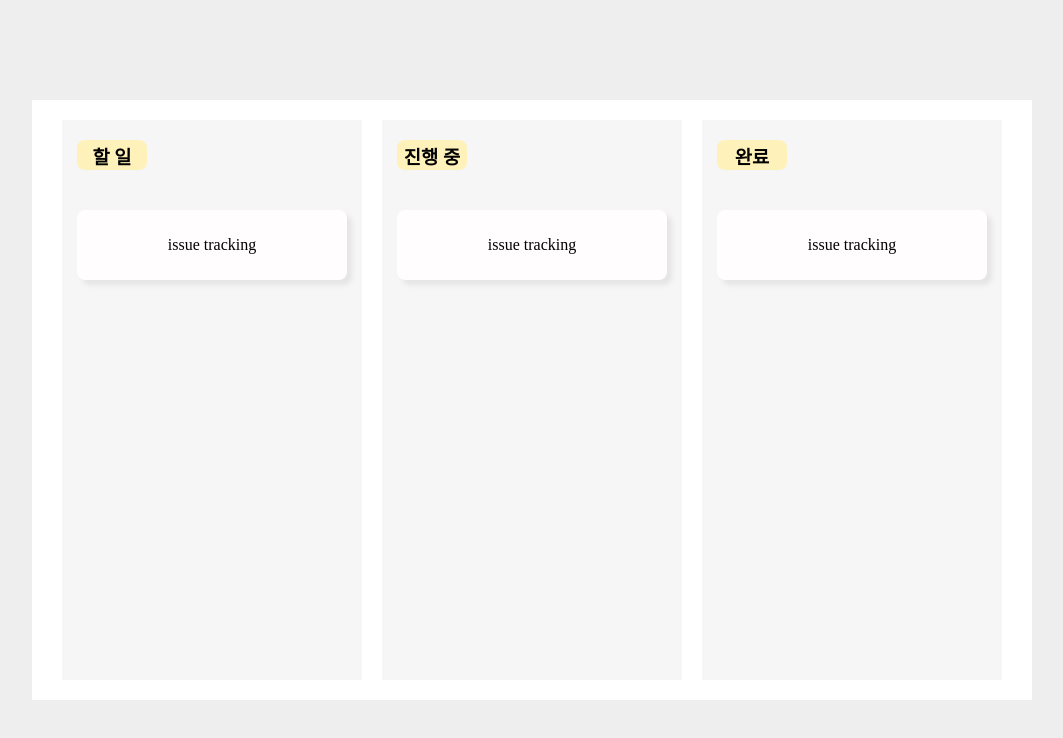
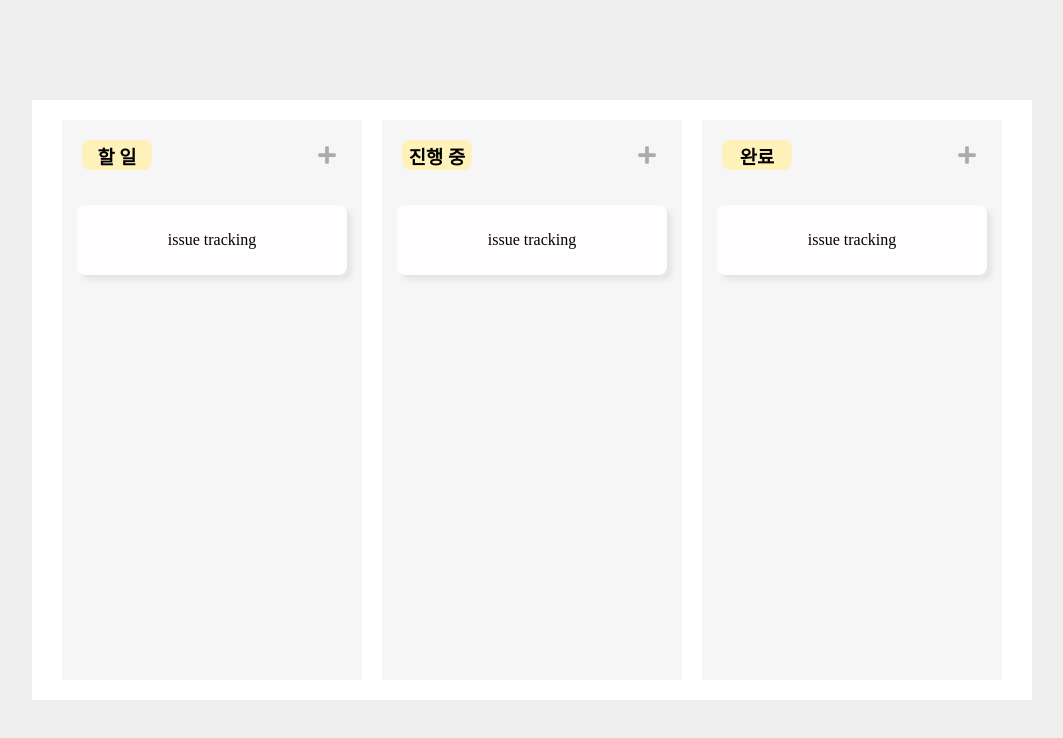
Before and after one commit to ShinjungOh/wanted-pre-onboarding-issue-tracking, a React (Create React App) app: page / in a window 1280 px wide. Shown: the top 738 px of the page, without its empty margins (108-1171 px from the left). Built offline with nearby package versions, Linux system fonts and the light colour scheme.

Commit message:
feat: issue 작성 모달 UI 구현

```diff
--- a/package.json
+++ b/package.json
@@ -16,6 +16,7 @@
     "axios": "^1.0.0",
     "react": "^18.2.0",
     "react-dom": "^18.2.0",
+    "react-icons": "^4.7.1",
     "react-router": "^6.6.1",
     "react-router-dom": "^6.6.1",
     "react-scripts": "5.0.1",
--- /dev/null
+++ b/src/lib/dummydata/managerData.ts
@@ -0,0 +1 @@
+export const manager = ['김OO', '이OO', '박OO', '최OO'];
--- /dev/null
+++ b/src/ui/components/issueTracking/IssueCreate.tsx
@@ -0,0 +1,118 @@
+import React from 'react';
+import styled, { css } from 'styled-components';
+import { AiOutlineClose } from 'react-icons/ai';
+
+interface Props {
+  isOpen: boolean;
+  isModalOpen: () => void;
+  issueStateData: string[];
+  selectedState: string;
+  handleChangeSelect: any;
+}
+
+const IssueCreate = ({ isOpen, isModalOpen, selectedState, handleChangeSelect, issueStateData }: Props) => {
+  return (
+    <Container isOpen={isOpen}>
+      {isOpen ? (
+        <InputContainer>
+          <CloseBox onClick={isModalOpen}>
+            <AiOutlineClose color="#cdcdcd" />
+          </CloseBox>
+          <SelectState onChange={handleChangeSelect} value={selectedState}>
+            {issueStateData.map((item: any) => (
+              <option value={item} key={item}>
+                {item}
+              </option>
+            ))}
+          </SelectState>
+          <Input type="text" placeholder="담당자를 입력하세요." />
+          <Input type="text" placeholder="제목을 입력하세요." />
+          <Textarea placeholder="내용을 입력하세요." />
+          <Input type="datetime-local" />
+          <Button>등록하기</Button>
+        </InputContainer>
+      ) : null}
+    </Container>
+  );
+};
+
+export default IssueCreate;
+
+const Container = styled.div<{ isOpen: boolean }>`
+  display: flex;
+  width: 1000px;
+  height: 600px;
+  flex-direction: column;
+  justify-content: center;
+  align-items: center;
+  position: absolute;
+  top: 50%;
+  left: 50%;
+  transform: translate(-50%, -50%);
+  background-color: rgba(56, 56, 56, 0.6);
+  z-index: 10;
+
+  ${(props) =>
+    !props.isOpen &&
+    css`
+      display: none;
+    `};
+`;
+
+const CloseBox = styled.div`
+  width: 30px;
+  height: 30px;
+  display: flex;
+  flex-direction: column;
+  justify-content: center;
+  align-items: center;
+  font-size: 25px;
+  font-weight: 600;
+  position: absolute;
+  top: 4%;
+  right: 3%;
+  cursor: pointer;
+`;
+
+const InputContainer = styled.div`
+  width: 500px;
+  height: 380px;
+  display: flex;
+  flex-direction: column;
+  justify-content: center;
+  align-items: center;
+  background-color: white;
+  border-radius: 8px;
+`;
+
+const SelectState = styled.select`
+  margin-top: 10px;
+  width: 360px;
+`;
+
+const Input = styled.input`
+  margin-top: 10px;
+  width: 360px;
+  padding: 2px 5px;
+`;
+
+const Textarea = styled.textarea`
+  width: 360px;
+  height: 130px;
+  margin-top: 10px;
+  padding: 2px 5px;
+  resize: none;
+`;
+
+const Button = styled.button`
+  margin-top: 10px;
+  width: 360px;
+  height: 30px;
+  background-color: #5d90fc;
+  color: #ffffff;
+  font-weight: 600;
+  font-size: 17px;
+  border-radius: 8px;
+  border: none;
+  cursor: pointer;
+`;
--- a/src/ui/components/issueTracking/IssueItem.tsx
+++ b/src/ui/components/issueTracking/IssueItem.tsx
@@ -1,18 +1,48 @@
-import React from 'react';
+import React, { useState } from 'react';
 import styled from 'styled-components';
+import { FaPlus } from 'react-icons/fa';
+import IssueCreate from './IssueCreate';
 
 interface IssueItemProps {
   issueState: string;
+  issueStateData: string[];
 }
 
-const IssueItem = ({ issueState }: IssueItemProps) => (
+const IssueItem = ({ issueState, issueStateData }: IssueItemProps) => {
+  const [isOpen, setIsOpen] = useState(false);
+  const [selected, setSelected] = useState('김OO');
+
+  const isCreateModalOpen = () => {
+    setIsOpen((prev) => !prev);
+  };
+
+  const handleChangeSelect = (e: any) => {
+    setSelected(e.target.value);
+  };
+
+  return (
     <Container>
+      <Header>
         <Title>{issueState}</Title>
+        <PlusBox onClick={isCreateModalOpen}>
+          <FaPlus />
+        </PlusBox>
+      </Header>
       <IssueContainer>
         <Issue>issue tracking</Issue>
       </IssueContainer>
+      {isOpen && (
+        <IssueCreate
+          isOpen={isOpen}
+          isModalOpen={isCreateModalOpen}
+          issueStateData={issueStateData}
+          selectedState={selected}
+          handleChangeSelect={handleChangeSelect}
+        />
+      )}
     </Container>
   );
+};
 
 export default IssueItem;
 
@@ -20,6 +50,17 @@
   width: 300px;
   height: 560px;
   background-color: #f6f6f6;
+`;
+
+const Header = styled.div`
+  width: 270px;
+  height: 30px;
+  display: flex;
+  flex-direction: row;
+  justify-content: space-between;
+  align-items: center;
+  padding: 5px;
+  margin: 20px 10px 20px 15px;
 `;
 
 const Title = styled.h3`
@@ -32,7 +73,18 @@
   background-color: #fff1ba;
   border-radius: 8px;
   padding: 5px;
-  margin: 20px 10px 25px 15px;
+`;
+
+const PlusBox = styled.div`
+  width: 30px;
+  height: 30px;
+  display: flex;
+  flex-direction: row;
+  justify-content: center;
+  align-items: center;
+  font-size: 20px;
+  color: #ababab;
+  cursor: pointer;
 `;
 
 const IssueContainer = styled.div`
--- a/src/ui/pages/IssueTrackingPage.tsx
+++ b/src/ui/pages/IssueTrackingPage.tsx
@@ -2,13 +2,17 @@
 import IssueItem from '../components/issueTracking/IssueItem';
 import styled from 'styled-components';
 
-const IssueTrackingPage = () => (
-  <Container>
-    <IssueItem issueState="할 일" />
-    <IssueItem issueState="진행 중" />
-    <IssueItem issueState="완료" />
-  </Container>
-);
+const IssueTrackingPage = () => {
+  const issueStateData = ['할 일', '진행 중', '완료'];
+
+  return (
+    <Container>
+      <IssueItem issueState="할 일" issueStateData={issueStateData} />
+      <IssueItem issueState="진행 중" issueStateData={issueStateData} />
+      <IssueItem issueState="완료" issueStateData={issueStateData} />
+    </Container>
+  );
+};
 
 export default IssueTrackingPage;
 
```
Also changed, not shown: 1 other file (tests, documents, lock files or other folders). Lines whose indentation alone changed are shown as unchanged.
